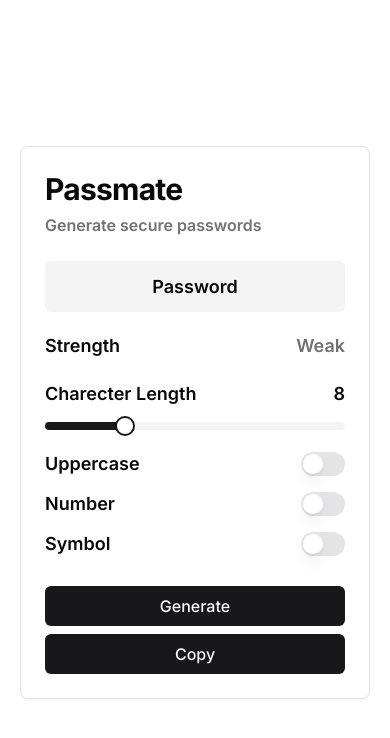
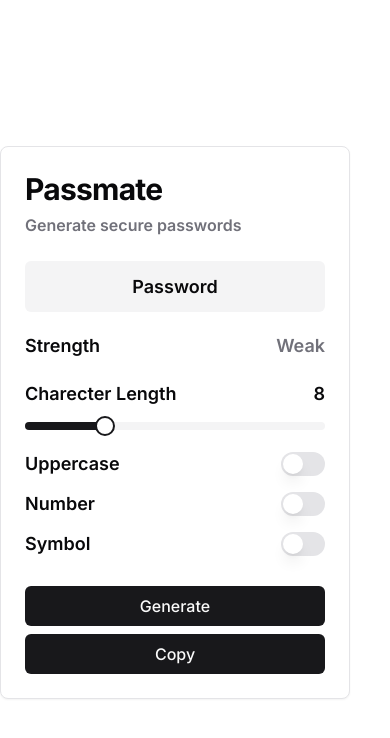
Before and after one commit to SwayamRabari/passmate, a React (Vite) app: page / in a window 390 px wide. Shown: the top 738 px of the page. Built offline with nearby package versions, Linux system fonts and the light colour scheme.

Commit message:
Update index.css

```diff
--- a/src/index.css
+++ b/src/index.css
@@ -81,3 +81,10 @@ body {
   align-items: center;
   height: 100dvh;
 }
+
+@media only screen and (max-width: 600px) {
+  body {
+    display: flex;
+    justify-content: flex-start;
+  }
+}
```
